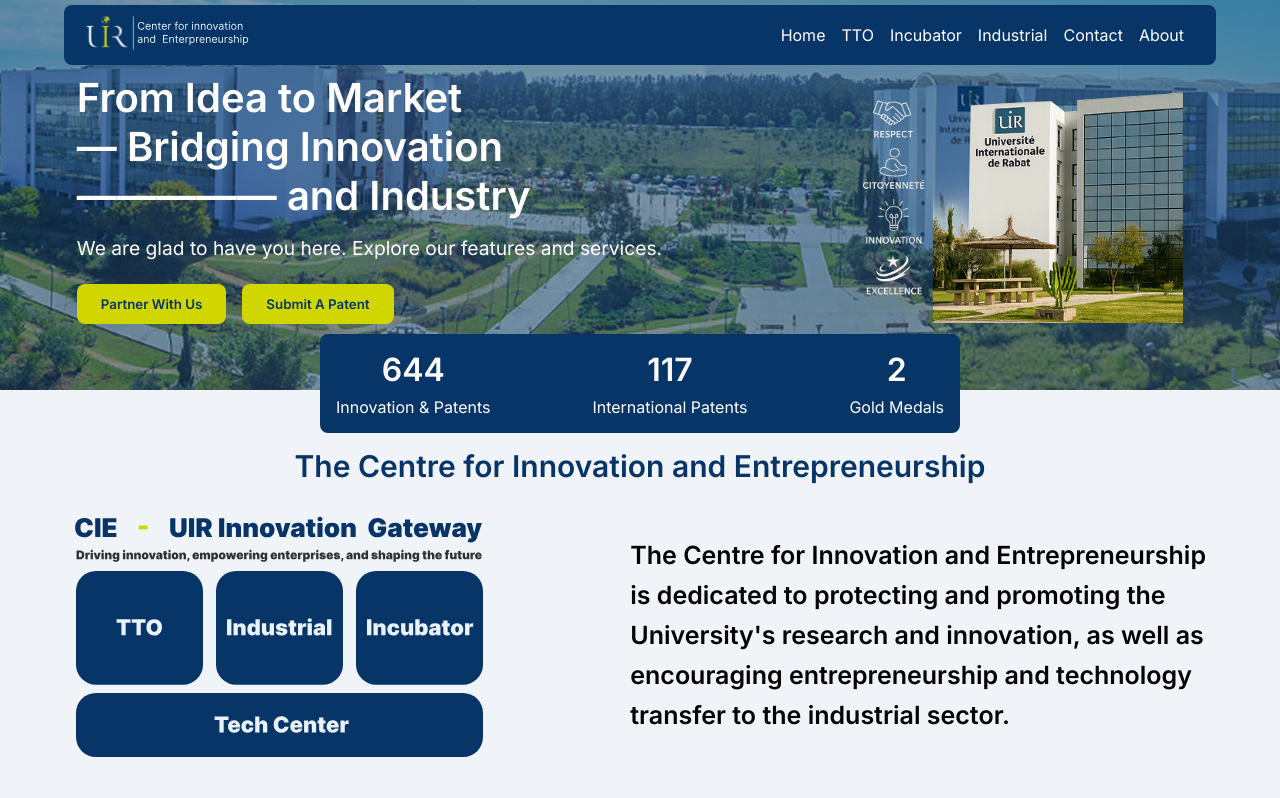
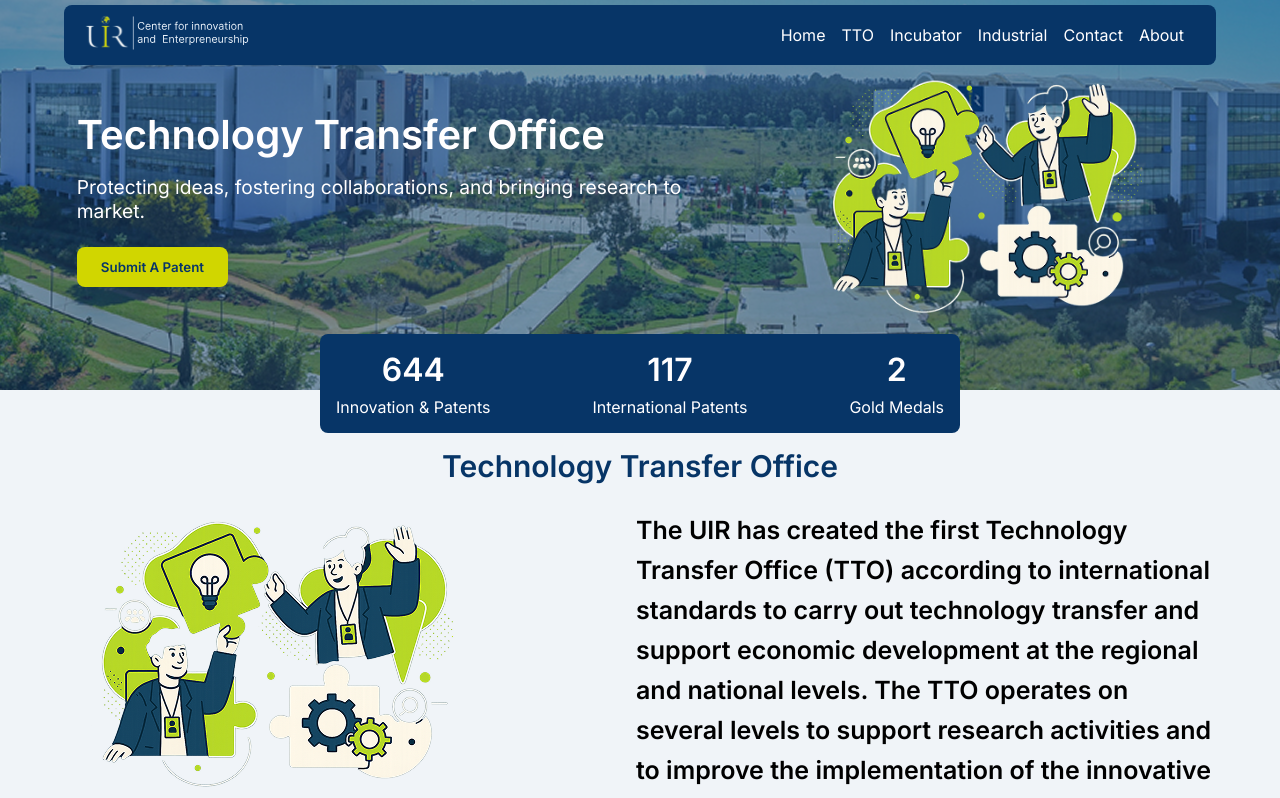
Before and after one commit to yahya-mdarhri/cie_market_frontend, a React (Vite) app: page / in a window 1280 px wide. Shown: the top 798 px of the page. Built offline with nearby package versions, Linux system fonts and the light colour scheme.

Commit message:
feat: added partners section for tto

```diff
--- a/src/App.tsx
+++ b/src/App.tsx
@@ -4,8 +4,8 @@ import Home from '@pages/landing/home/home'
 
 function App() {
 	return (
-		<Home />
-		// <TTO />
+		// <Home />
+		<TTO />
 		// <About />
 	)
 }
--- a/src/pages/landing/tto/tto.tsx
+++ b/src/pages/landing/tto/tto.tsx
@@ -7,8 +7,14 @@ import inv_img1 from "./images/inv1.jpg";
 import image from "./images/tto.png";
 import InventionCard from "@ui/Landing/InventionCard/InventionCard";
 
+import p1 from "../../../assets/partners/1.png";
+import p2 from "../../../assets/partners/2.png";
+import p3 from "../../../assets/partners/3.png";
+import p4 from "../../../assets/partners/4.png";
+import p5 from "../../../assets/partners/5.png";
+
 import { useState } from "react";
-import { useEffect } from "react";
+import Partners from "@ui/Landing/Partners/Partners";
 
 const statsData:StatsItemsType = {
 	a: { name: "Innovation & Patents", value: 644 },
@@ -130,6 +136,8 @@ function TTO() {
 					</div>
 				</div>
 				<LandingInventionCards />
+
+				<Partners partners={[p1, p2, p3, p4, p5]} />
 		</LandingLayout>
 	);
 }
```
